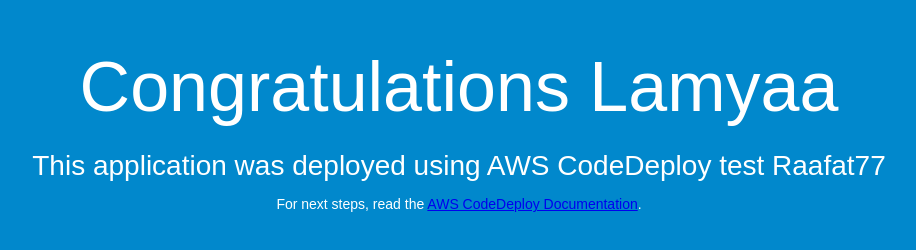
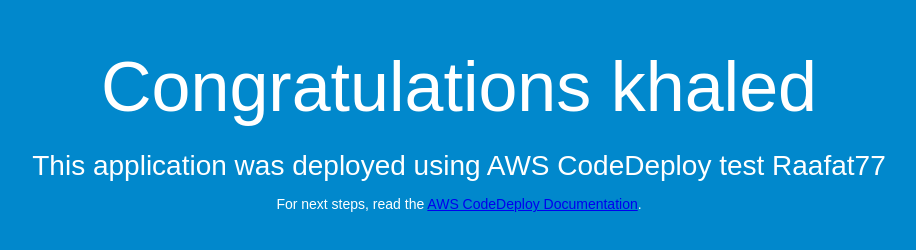
Before and after one commit to raafat1983/CodeDeployGitHubDemo, a plain HTML site: page index.html in a window 1280 px wide. Shown: the whole page, without its empty margins (181-1097 px from the left). Drawn offline with Linux system fonts and the light colour scheme.

Commit message:
Update index.html

```diff
--- a/index.html
+++ b/index.html
@@ -26,7 +26,7 @@
 </head>
 <body>
   <div align="center">
-    <h1>Congratulations Lamyaa</h1>
+    <h1>Congratulations khaled</h1>
     <h2>This application was deployed using AWS CodeDeploy test Raafat77</h2>
     <p>For next steps, read the <a href="http://aws.amazon.com/documentation/codedeploy">AWS CodeDeploy Documentation</a>.</p>
   </div>
```
